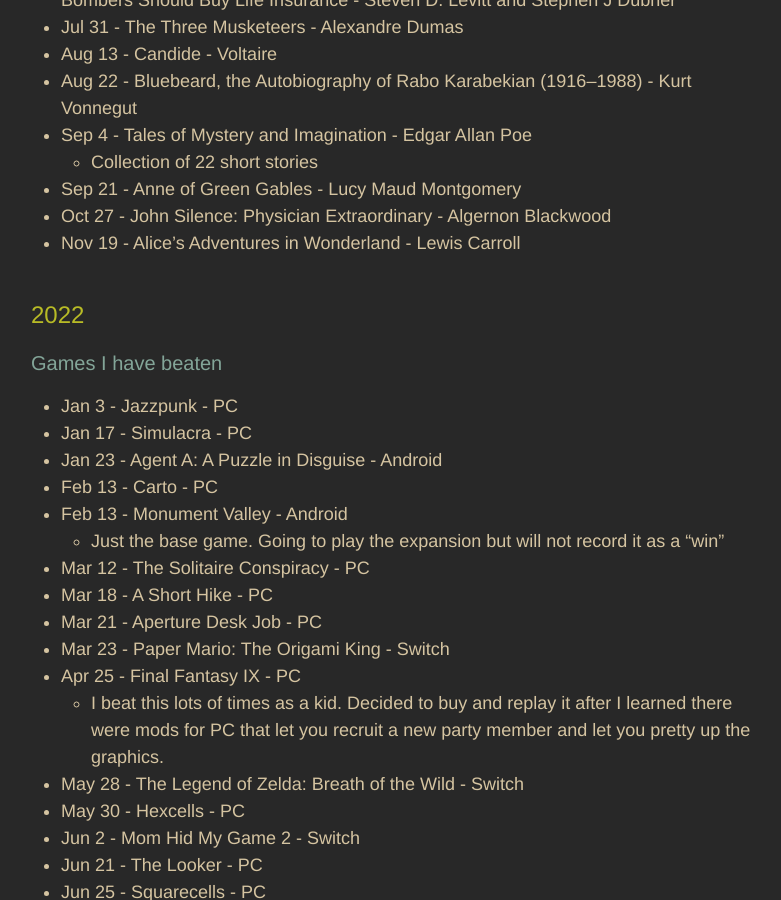
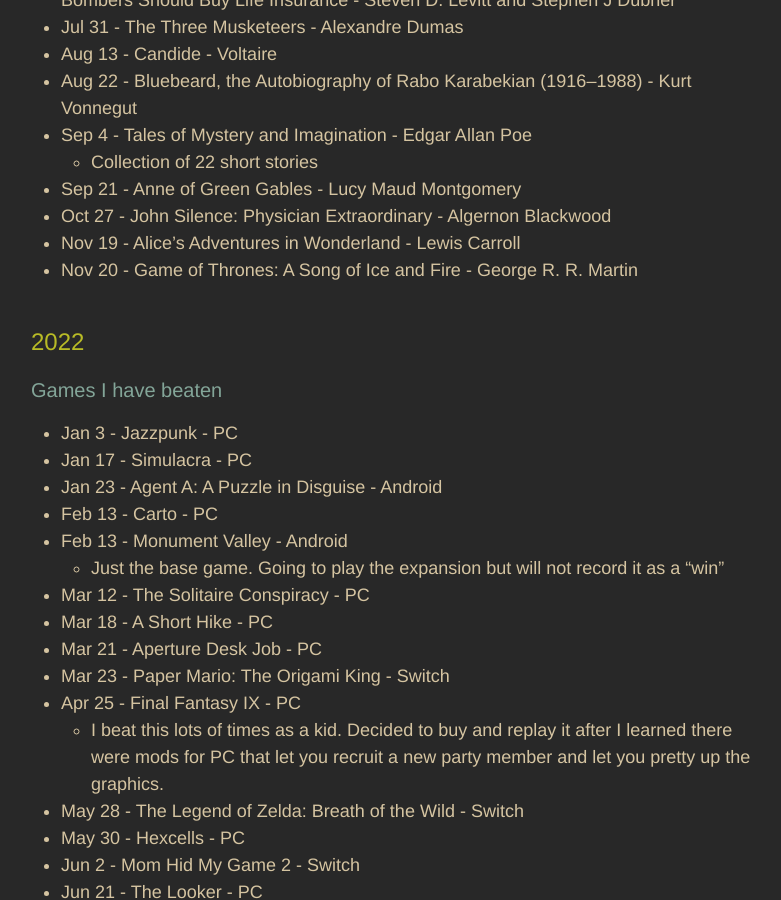
Before and after one commit to adkinsrs/sadkins_site, a Jekyll site: the page built from misc.md, in a window 1280 px wide and 900 px high, scrolled down 1982 px. Shown: the whole window, without its empty margins (239-1020 px from the left). Built offline with Jekyll 4.4.1, drawn with Linux system fonts in a browser that asks for light colours.

Commit message:
read a book

```diff
--- a/misc.md
+++ b/misc.md
@@ -77,6 +77,7 @@
 * Sep 21 - Anne of Green Gables - Lucy Maud Montgomery
 * Oct 27 - John Silence: Physician Extraordinary - Algernon Blackwood
 * Nov 19 - Alice's Adventures in Wonderland - Lewis Carroll
+* Nov 20 - Game of Thrones: A Song of Ice and Fire - George R. R. Martin
 
 ## 2022
 
```
